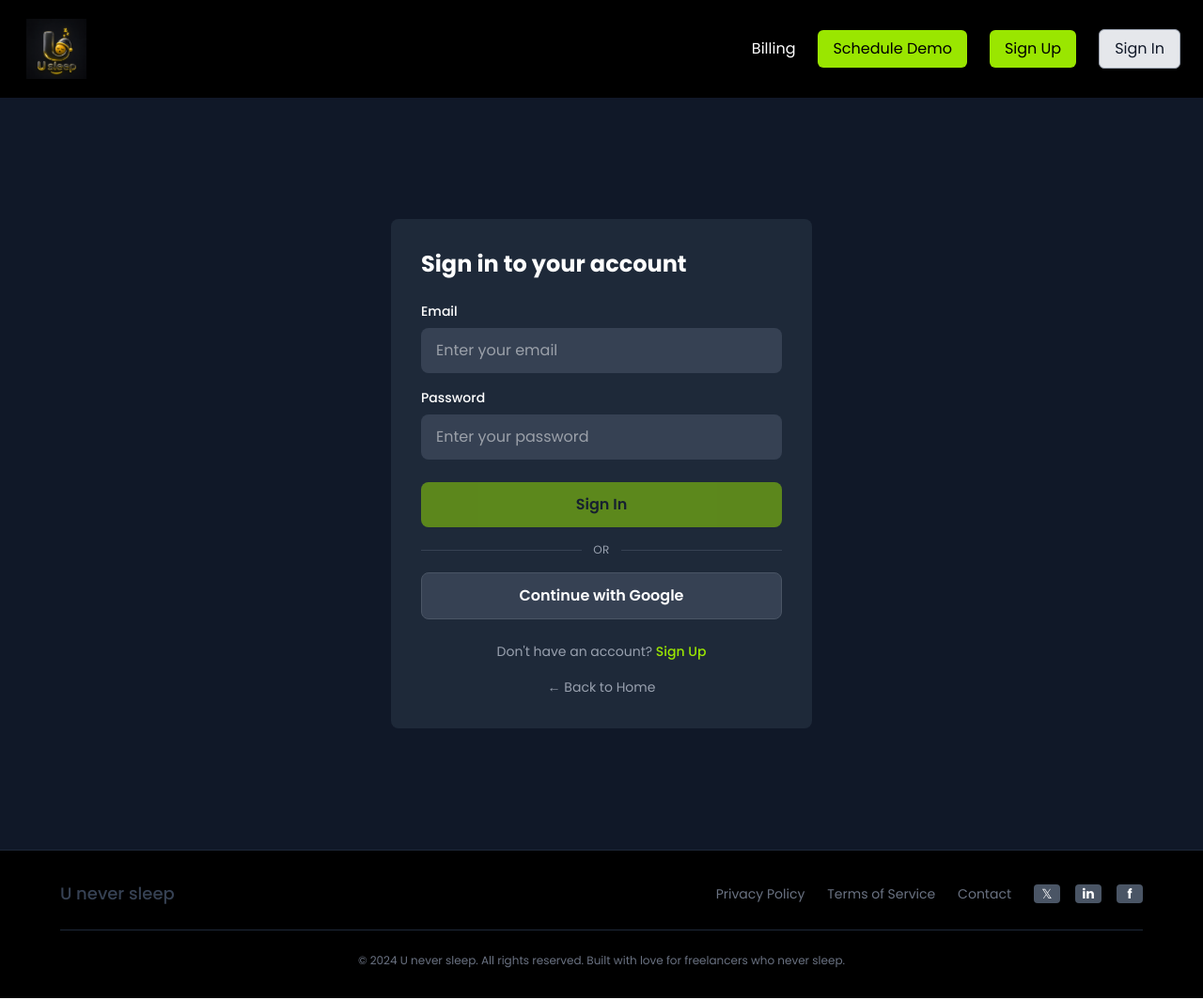
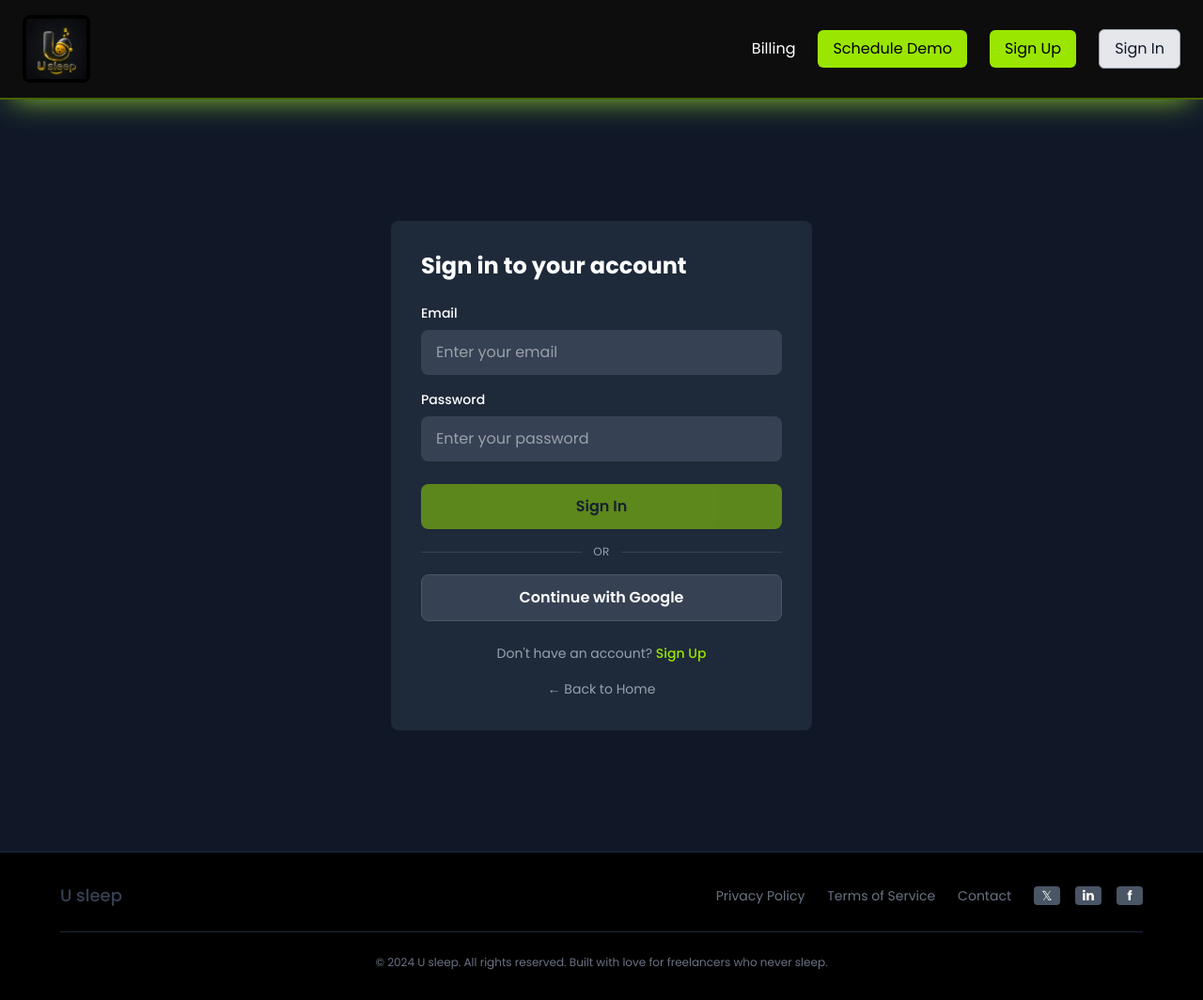
Before and after one commit to hadiid1718/u-sleep, a React (Vite) app in the folder Frontend/: page /user/sign-in in a window 1280 px wide. Shown: the whole page at 94% size. Built offline with nearby package versions, Linux system fonts and the light colour scheme; no server answers.

Commit message:
1-Fix navbar to sticky 2-Add bottom shadow to navbar 3-fix the icon

```diff
--- a/Frontend/src/components/home/Working.jsx
+++ b/Frontend/src/components/home/Working.jsx
@@ -38,7 +38,7 @@ const HowItWorks = () => {
     <section className="bg-black py-20 px-6">
       <div className="max-w-6xl mx-auto">
         <h2 className="text-3xl md:text-4xl font-bold text-white text-center mb-16">
-          How U Never Sleep works
+          How U sleep works
         </h2>
 
         <div className="grid md:grid-cols-2 lg:grid-cols-5 gap-6">
--- a/Frontend/src/components/shared/Footer.jsx
+++ b/Frontend/src/components/shared/Footer.jsx
@@ -1,10 +1,10 @@
 const Footer = () => {
     return (
-  <footer className="bg-black text-gray-100 py-8 px-6 border-t border-gray-800">
+  <footer className="bg-gradient-to-br bg-black text-gray-100 py-8 px-6 border-t border-gray-800">
     <div className="max-w-6xl mx-auto">
       <div className="flex flex-col md:flex-row items-center justify-between space-y-4 md:space-y-0">
         <div className="flex items-center space-x-2">
-          <span className="text-gray-700 font-medium text-lg">U never sleep</span>
+          <span className="text-gray-700 font-medium text-lg">U sleep</span>
         </div>
 
         <div className="flex items-center space-x-6 text-sm">
@@ -21,7 +21,7 @@ const Footer = () => {
 
       <div className="mt-6 pt-6 border-t border-gray-800 text-center">
         <p className="text-gray-500 text-xs">
-          © 2024 U never sleep. All rights reserved. Built with love for freelancers who never sleep.
+          © 2024 U sleep. All rights reserved. Built with love for freelancers who never sleep.
         </p>
       </div>
     </div>
--- a/Frontend/src/components/shared/Navbar.jsx
+++ b/Frontend/src/components/shared/Navbar.jsx
@@ -21,11 +21,11 @@ const Header = () => {
 
   return (
     <>
-      <header className="flex justify-between items-center px-6 py-4 bg-black relative z-50">
-        <Link to="/" className="flex items-center bg-black rounded-lg p-1" aria-label="U Never Sleep home">
+      <header className="sticky top-0 z-50 flex w-full justify-between items-center px-6 py-4 bg-black/95 text-white backdrop-blur-sm border-b-2 border-lime-400/40 shadow-[0_12px_32px_-14px_rgba(163,230,53,0.95)]">
+        <Link to="/" className="flex items-center bg-black rounded-lg p-1" aria-label="U sleep home">
           <img
             src={logo}
-            alt="U Never Sleep"
+            alt="U sleep"
             className="h-16 w-auto object-contain"
           />
         </Link>
```
